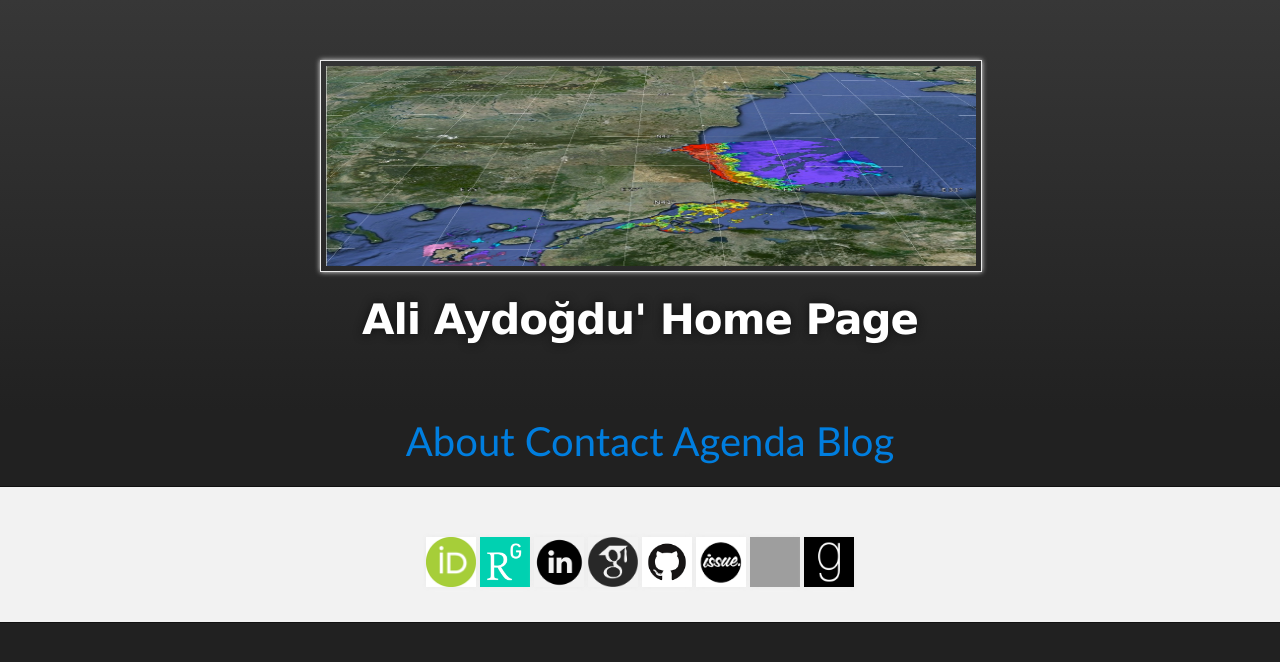
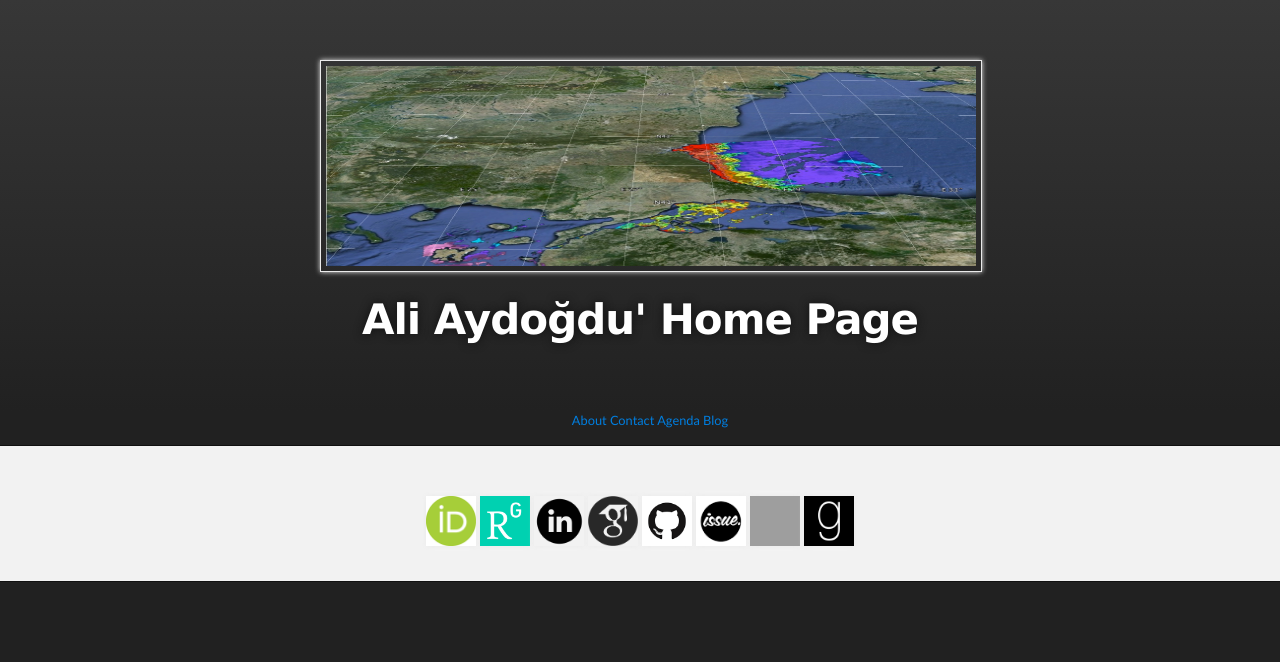
Before and after one commit to aydogduali/aydogduali.github.io, a Jekyll site: the page built from index.md, in a window 1280 px wide. Shown: the top 662 px of the page. Built offline with Jekyll 4.4.1, drawn with Linux system fonts in a browser that asks for light colours; the repository's description, which GitHub fills in, is left out; grey boxes are pictures that could not be loaded.

```diff
--- a/_layouts/default.html
+++ b/_layouts/default.html
@@ -20,7 +20,7 @@
 }
 div.container {
       text-align: center;
-      font-size: 2.5em;
+      font-size: 0.8em;
 }
 
   </style>
```
